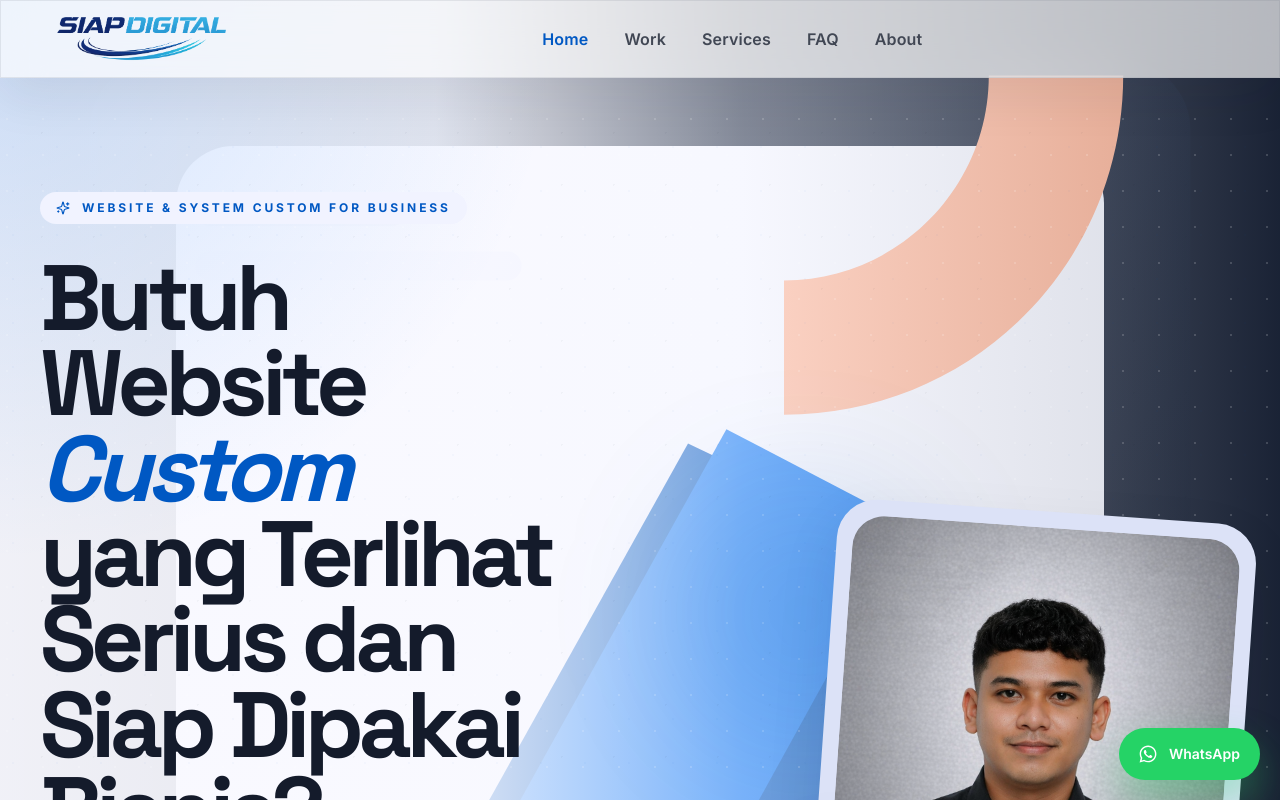
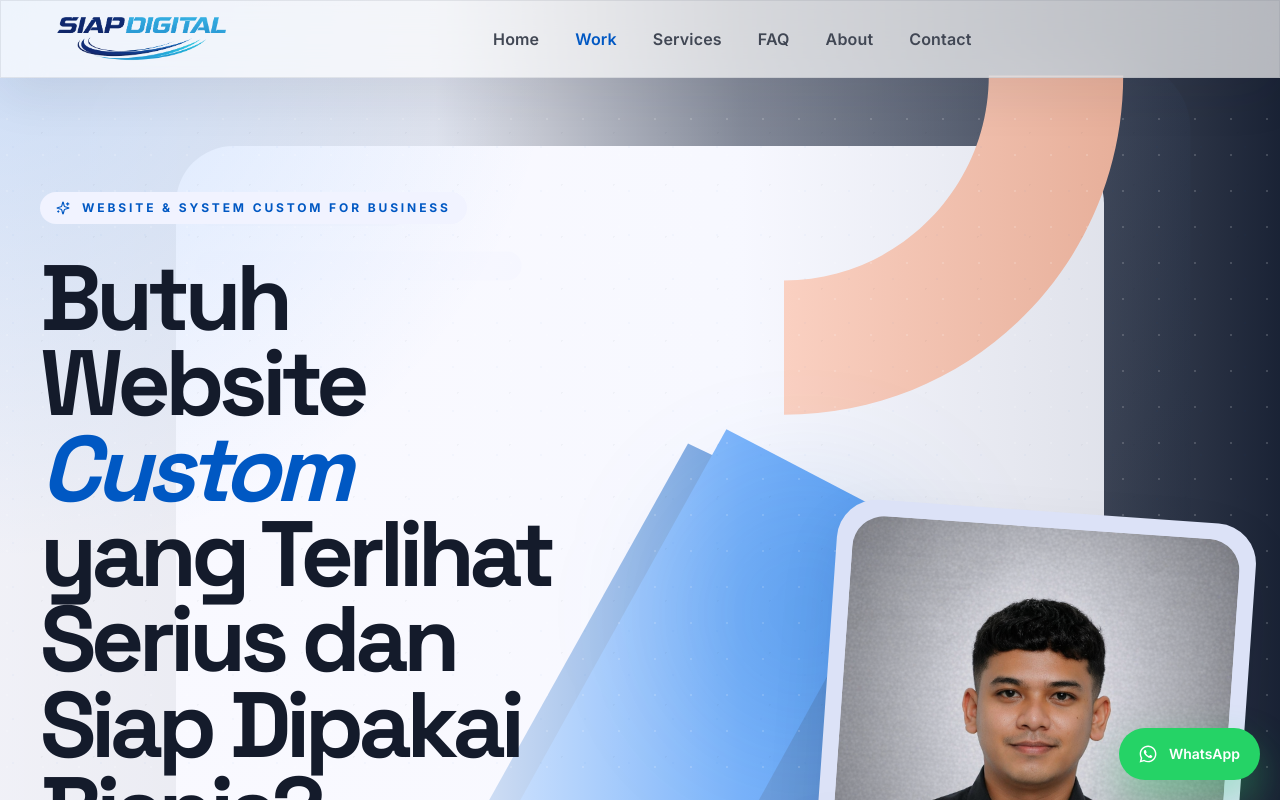
Before and after one commit to abcrd54/siapdigital, a React (Vite) app: page / in a window 1280 px wide. Shown: the top 800 px of the page. Built offline with nearby package versions, Linux system fonts and the light colour scheme.

Commit message:
update hero

```diff
--- a/src/App.jsx
+++ b/src/App.jsx
@@ -41,12 +41,13 @@ const navItems = [
   { label: "Services", href: "#services", id: "services" },
   { label: "FAQ", href: "#faq", id: "faq" },
   { label: "About", href: "#about", id: "about" },
+  { label: "Contact", href: "#contact", id: "contact" },
 ];
 
 const highlights = [
-  "Owner-led creative direction",
-  "Frontend craft and performance",
-  "Motion that supports conversion",
+  "Arah visual yang terasa custom, bukan template generik",
+  "Struktur website rapi untuk presentasi brand dan kebutuhan bisnis",
+  "Eksekusi frontend yang cepat, halus, dan nyaman di semua device",
 ];
 
 const projects = [
@@ -467,29 +468,35 @@ function App() {
   }, [selectedProject]);
 
   useEffect(() => {
-    const sectionIds = ["home", "work", "services", "faq", "about"];
-    const observers = sectionIds
+    const sectionIds = navItems.map((item) => item.id);
+    const sections = sectionIds
       .map((id) => document.getElementById(id))
       .filter(Boolean);
 
-    const observer = new IntersectionObserver(
-      (entries) => {
-        const visibleEntries = entries
-          .filter((entry) => entry.isIntersecting)
-          .sort((a, b) => b.intersectionRatio - a.intersectionRatio);
+    const updateActiveSection = () => {
+      const headerOffset = 140;
+      const viewportAnchor = window.innerHeight * 0.28;
+      const scrollPosition = window.scrollY + headerOffset + viewportAnchor;
 
-        if (visibleEntries.length > 0) {
-          setActiveSection(visibleEntries[0].target.id);
+      let currentSection = sectionIds[0];
+
+      sections.forEach((section) => {
+        if (scrollPosition >= section.offsetTop) {
+          currentSection = section.id;
         }
-      },
-      {
-        rootMargin: "-22% 0px -55% 0px",
-        threshold: [0.2, 0.35, 0.5, 0.7],
-      },
-    );
+      });
 
-    observers.forEach((section) => observer.observe(section));
-    return () => observer.disconnect();
+      setActiveSection(currentSection);
+    };
+
+    updateActiveSection();
+    window.addEventListener("scroll", updateActiveSection, { passive: true });
+    window.addEventListener("resize", updateActiveSection);
+
+    return () => {
+      window.removeEventListener("scroll", updateActiveSection);
+      window.removeEventListener("resize", updateActiveSection);
+    };
   }, []);
 
   useEffect(() => {
@@ -1117,16 +1124,17 @@ function App() {
                   About siapdigital
                 </p>
                 <h2 className="mt-5 font-display text-4xl font-bold tracking-[-0.05em] sm:text-5xl lg:text-6xl">
-                  Brand digital yang dibangun untuk membuat website terasa lebih
-                  serius.
+                  siapdigital membantu brand tampil lebih profesional, lebih
+                  dipercaya, dan lebih siap meyakinkan client.
                 </h2>
                 <p className="mt-6 text-base leading-8 text-white/70 sm:text-lg">
-                  siapdigital lahir dari kebutuhan untuk menghadirkan website
-                  yang tidak hanya terlihat bagus, tetapi juga terasa relevan
-                  untuk bisnis. Brand ini dipimpin langsung oleh owner dengan
-                  fokus pada visual yang kuat, struktur yang rapi, dan
-                  pengalaman digital yang membantu client tampil lebih
-                  meyakinkan.
+                  siapdigital dibangun untuk menghadirkan website yang tidak
+                  berhenti di tampilan bagus saja, tetapi benar-benar disusun
+                  agar brand terlihat lebih serius, lebih rapi, dan lebih
+                  relevan dengan kebutuhan bisnis. Setiap project diarahkan
+                  langsung oleh owner dengan perhatian pada visual, alur
+                  halaman, dan eksekusi frontend yang membuat pengalaman client
+                  terasa lebih kuat sejak kesan pertama.
                 </p>
 
                 <div className="mx-auto mt-10 max-w-3xl space-y-4 text-left">
@@ -1303,10 +1311,10 @@ function App() {
               yang siap diganti ke konten siapdigital.
             </p>
             <a
-              href="mailto:hello@siapdigital.local"
+              href="mailto:siapdigital@gmail.com"
               className="mt-6 inline-flex items-center gap-2 text-sm font-semibold text-primary"
             >
-              hello@siapdigital.local
+              siapdigital@gmail.com
               <ArrowUpRight size={15} />
             </a>
           </div>
@@ -1340,12 +1348,7 @@ function App() {
               Studio Base
             </div>
             <p className="mt-4 text-sm leading-7 text-muted">
-              Jakarta Selatan
-              <br />
-              Indonesia
-            </p>
-            <p className="mt-6 text-xs font-semibold uppercase tracking-[0.22em] text-muted">
-              Owner-led brand website
+              Jepara
             </p>
           </div>
         </div>
```
Also changed, not shown: 85 other files (tests, documents, lock files or other folders).
